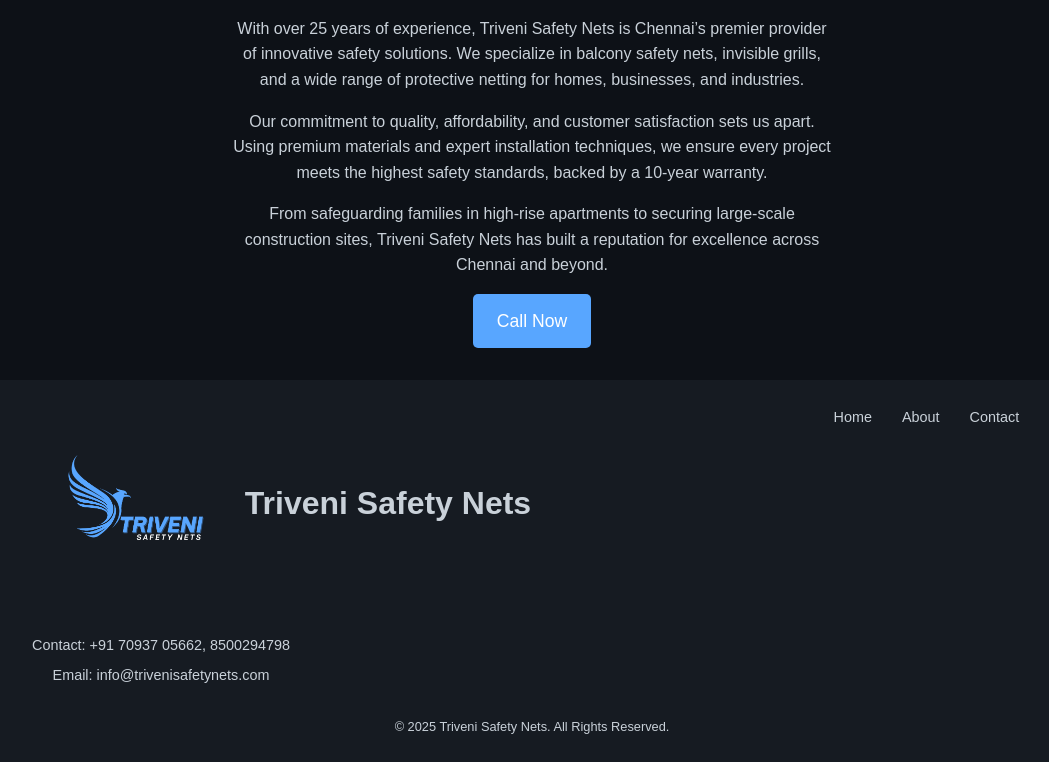
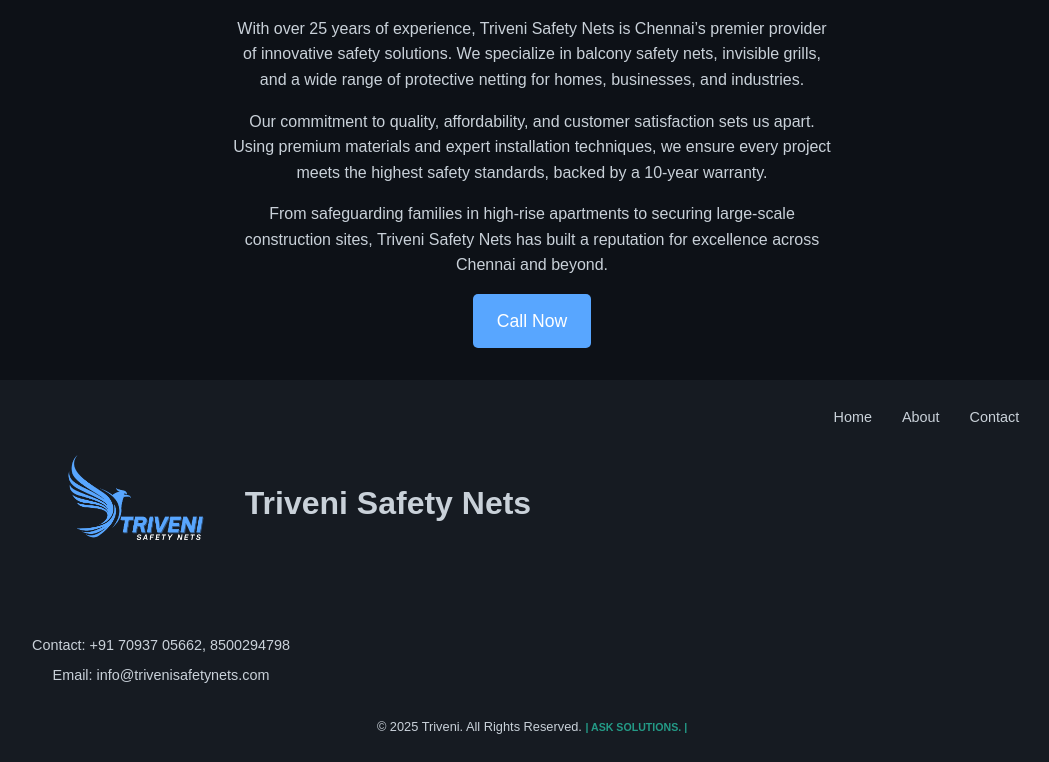
Before and after one commit to Trivenisafetynets/Trivenisafetynets.github.io, a plain HTML site: page about.html in a window 1280 px wide. Shown: the part 693-1455 px from the top of the page, without its empty margins (108-1157 px from the left). Drawn offline with Linux system fonts and the light colour scheme.

Commit message:
Update about.html

```diff
--- a/about.html
+++ b/about.html
@@ -56,7 +56,7 @@
     </section>
 
     <!-- Footer -->
-    <footer class="footer">
+     <footer class="footer">
         <div class="footer-content">
             <div class="footer-logo">
                 <img src="logo_img.png" alt="Triveni Safety Nets Logo" style="height: 200px;width: 200px;">
@@ -72,7 +72,8 @@
                 <p>Email: info@trivenisafetynets.com</p>
             </div>
         </div>
-        <p class="footer-copy">© 2025 Triveni Safety Nets. All Rights Reserved.</p>
+        <p class="footer-copy">© 2025 Triveni. All Rights Reserved.
+            <a href="tel:+919861221105" style="text-decoration: none;"><span class="ask-sol">| ASK SOLUTIONS. |</span> </a></p>
     </footer>
 
     <script src="script.js"></script>
```
